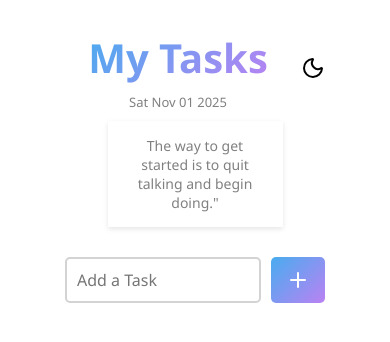
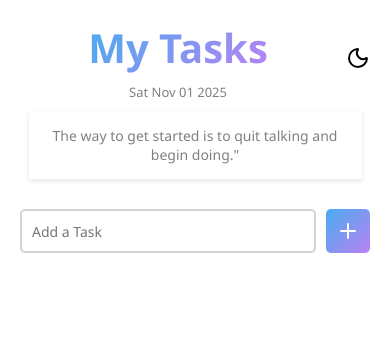
Before and after one commit to siddhikharde/to-do-app-using-react, a React (Vite) app: page / in a window 390 px wide. Shown: the top 342 px of the page. Built offline with nearby package versions, Linux system fonts and the light colour scheme.

Commit message:
media query added

```diff
--- a/src/App.css
+++ b/src/App.css
@@ -13,6 +13,13 @@
    align-items: center;
     width: 80%;
     margin: auto;
+
+}
+@media screen and (max-width: 700px){
+    .container{
+        width: 100%;
+    }
+
 
 }
 .headingCon{
@@ -51,6 +58,27 @@
     gap: 20px;
       margin: auto;
       margin-top: 10px;
+}
+.heading-disc{
+    font-size: 14px;
+    color: gray;
+    margin-top: 5px;
+  width: 50%;
+  padding: 15px ;
+    text-align: center;
+    margin: auto;
+    box-shadow: 0 2px 5px rgba(0, 0, 0, 0.1);
+
+}
+@media screen and (max-width: 700px){
+    .heading-disc{
+        width: 90%;
+    }
+    .taskCardCon{
+        width: 100%;
+        height: 50vh;
+    }
+
 }
 .addTaskCon{
     width: 80%;
@@ -92,14 +120,16 @@
 .add-btn:hover{
     background-image: linear-gradient(135deg, hsl(270, 82%, 73%) 0%, hsl(204, 84%, 61%) 100%);
 }
-.heading-disc{
-    font-size: 14px;
-    color: gray;
-    margin-top: 5px;
-  width: 50%;
-  padding: 15px ;
-    text-align: center;
-    margin: auto;
-    box-shadow: 0 2px 5px rgba(0, 0, 0, 0.1);
+@media screen and (max-width: 700px){
+    .addTaskCon{
+        width: 100%;
+    }
+    .add-btn{
+        padding: 10px;
+    }
+    .task-input{
+        font-size: 14px;
+    }
+
 
 }
--- a/src/App.jsx
+++ b/src/App.jsx
@@ -39,7 +39,6 @@ const deleteTask=(taskToDelete)=>{
 
   return (
     <div>
-
       <div className='container'>
         <div className='headingCon'>
           <h1 className="TaskHeading">My Tasks</h1>
--- a/src/TaskCard.css
+++ b/src/TaskCard.css
@@ -16,6 +16,7 @@
 .task{
     font-size: 17px;
 }
+
 .delete-btn{
     background: none;
     border: none;
@@ -27,3 +28,10 @@
 .delete-btn:hover{
     color: red;
 }
+@media screen and (max-width: 700px){
+ .taskCard{
+    padding: 10px;
+
+ }
+
+}
--- a/src/index.css
+++ b/src/index.css
@@ -6,5 +6,9 @@ body{
 }
 #root{
     padding: 20px;
-
 }
+@media  (max-width: 700px) {
+    #root{
+        padding: 10px;
+    }
+}
```
